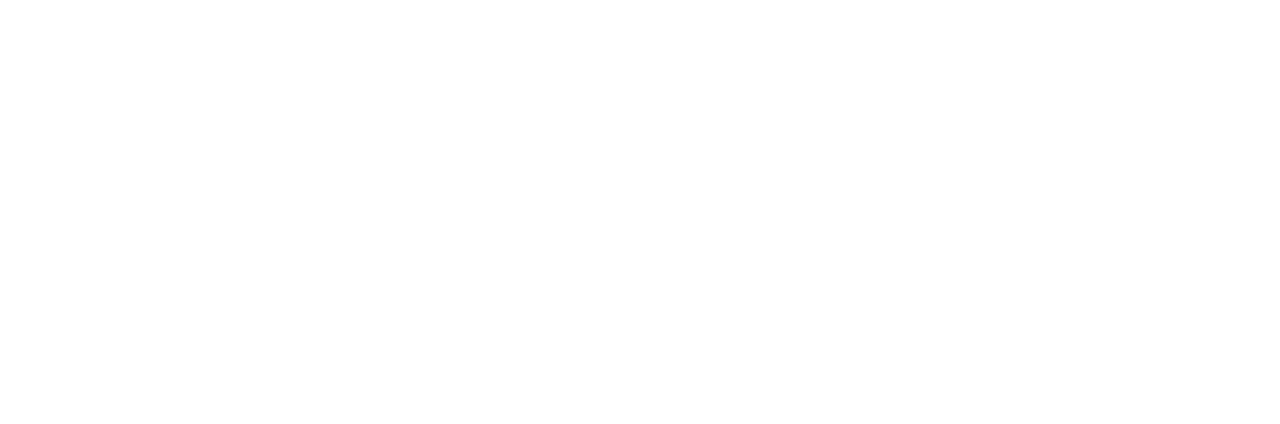
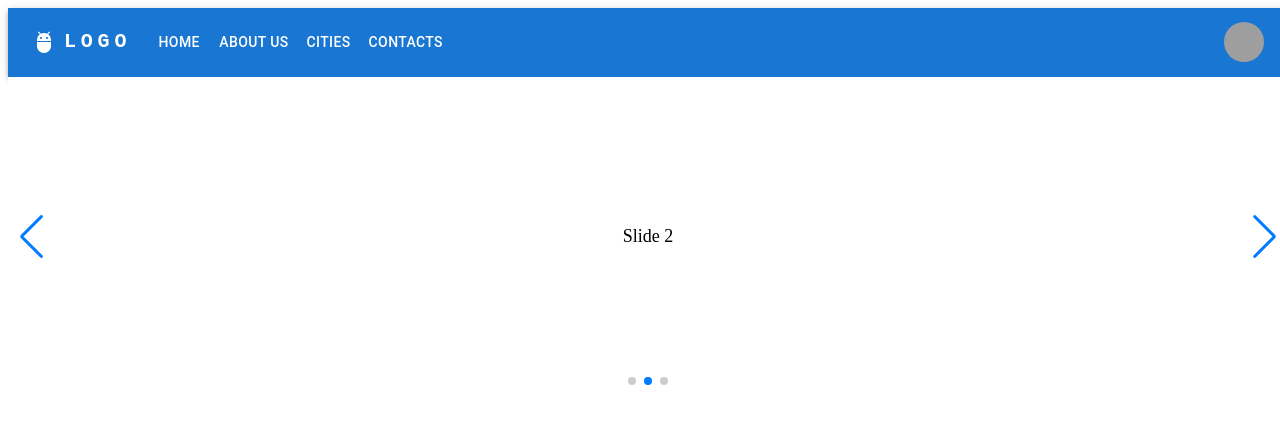
Before and after one commit to Johana-GARCIAFST/mytinerary-grupo4, a React (Create React App) app: page /Cities in a window 1280 px wide. Shown: the top 424 px of the page. Built offline with nearby package versions, Linux system fonts and the light colour scheme; grey boxes are pictures that could not be loaded.

Commit message:
implementacion de nav y carrusel

```diff
--- a/package.json
+++ b/package.json
@@ -5,6 +5,7 @@
   "dependencies": {
     "@emotion/react": "^11.11.1",
     "@emotion/styled": "^11.11.0",
+    "@mui/icons-material": "^5.11.16",
     "@mui/material": "^5.13.5",
     "@testing-library/jest-dom": "^5.16.5",
     "@testing-library/react": "^13.4.0",
--- a/src/App.js
+++ b/src/App.js
@@ -1,8 +1,10 @@
 import './App.css';
 import Carrousel from './componentes/carrousel.jsx';
+import NavBar from './componentes/navbar.jsx';
 function App() {
   return (
     <div className="App">
+      <NavBar/>
       <Carrousel/>
     </div>
   );
--- a/src/componentes/carrousel.jsx
+++ b/src/componentes/carrousel.jsx
@@ -9,7 +9,7 @@
 import "../index.css"
 import "../carrousel.css";
 
-// import required modules
+// import required modules.
 import { Autoplay, Pagination, Navigation } from "swiper";
 
 export default function Carrousel() {
--- a/src/index.js
+++ b/src/index.js
@@ -3,14 +3,14 @@
 import './index.css';
 import App from './App';
 import reportWebVitals from './reportWebVitals';
-import BrowserRouter from './reportWebVitals';
+
 
 const root = ReactDOM.createRoot(document.getElementById('root'));
 root.render(
 
-  <BrowserRouter>
+
     <App />
-  </BrowserRouter>
+
 );
 
 // If you want to start measuring performance in your app, pass a function
```
Also changed, not shown: 1 other file (tests, documents, lock files or other folders).
